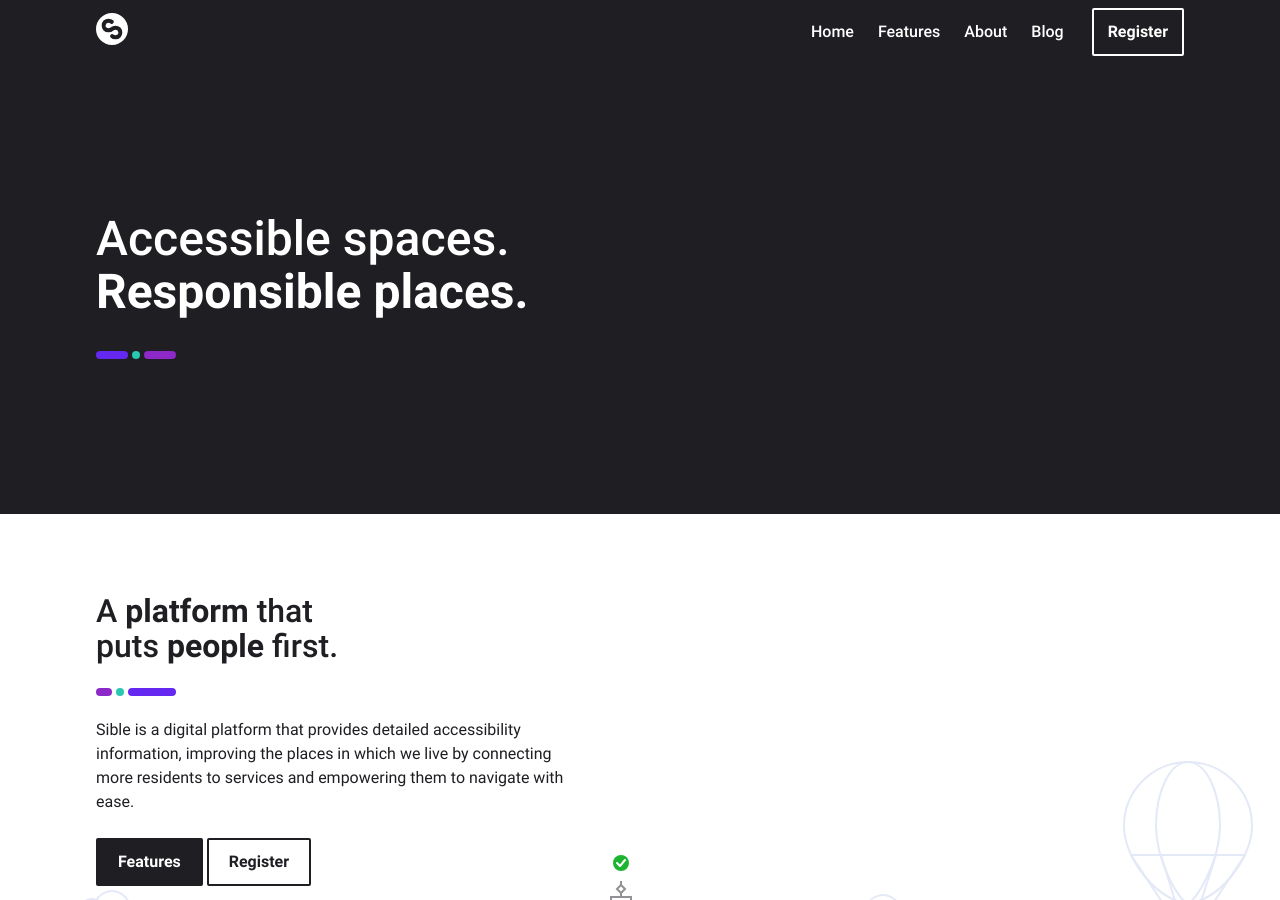
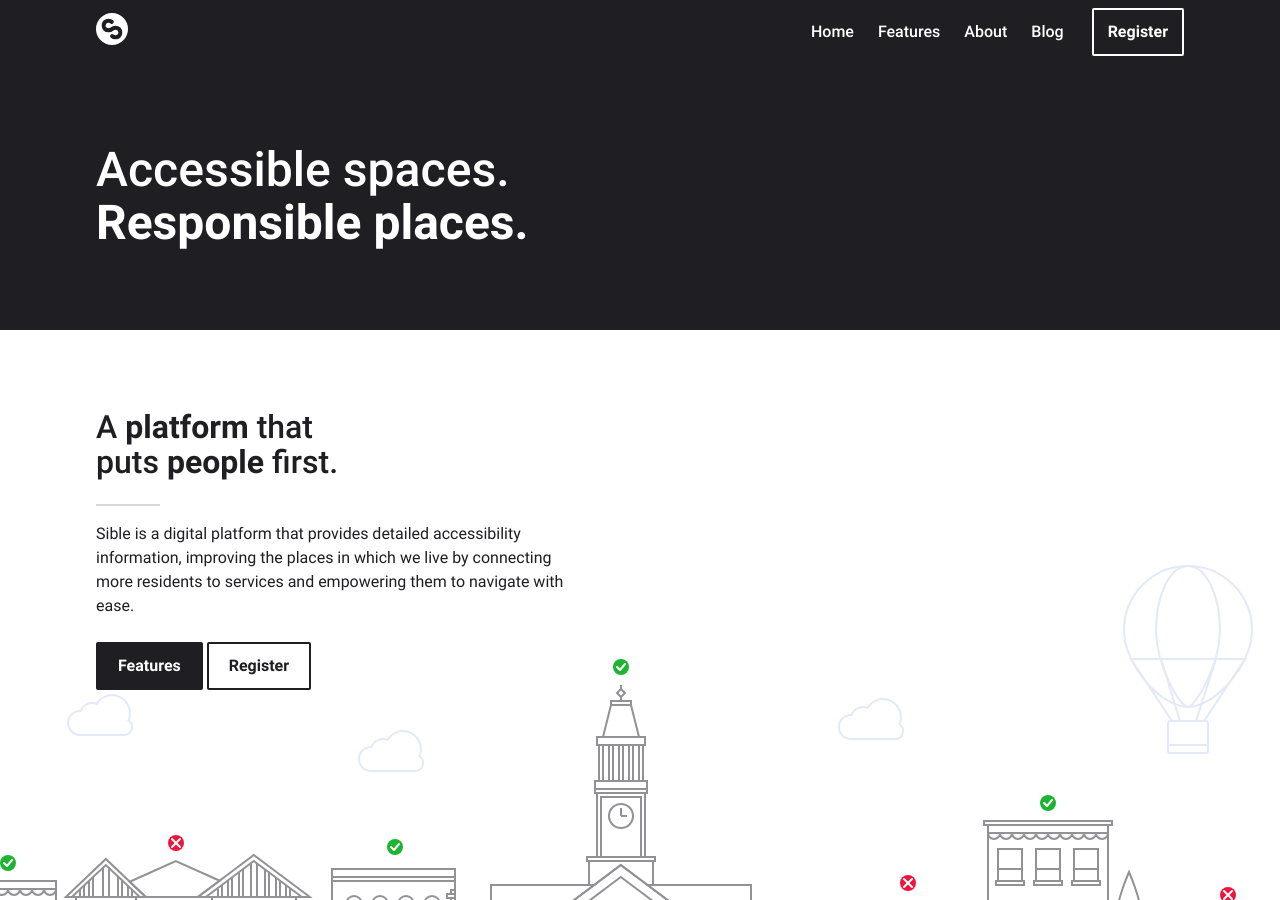
Before and after one commit to scottdejonge/sible.org, a Jekyll site: the page built from pages/index.html, in a window 1280 px wide and 900 px high. Built offline with Jekyll 4.4.1, drawn with Linux system fonts in a browser that asks for light colours.

Commit message:
Dividers

```diff
--- a/_includes/section/page-header.html
+++ b/_includes/section/page-header.html
@@ -2,9 +2,7 @@
   <div class="section-inner padding-vertical-xl background-dark color-white">
     <div class="container">
       <h1 class="title title-xl font-weight-bold no-margin">{{ page.title }}</h1>
-      <div class="margin-vertical-xs">
-        {% include svg/line-4.svg %}
-      </div>
+        <hr class="divider">
       {% if page.description %}
         <p class="lead max-width-30rem">{{ page.description }}</p>
       {% endif %}
--- a/assets/css/component/divider.css
+++ b/assets/css/component/divider.css
@@ -1,6 +1,7 @@
 .divider {
+  margin-top: var(--gutter);
+  margin-bottom: var(--gutter);
   margin-left: 0;
-  margin-bottom: 0;
-  width: 4rem;
+  width: 2rem;
   background: var(--border-color);
 }
--- a/pages/about.html
+++ b/pages/about.html
@@ -12,6 +12,7 @@ permalink: /about/
 
       <div class="max-width-30rem margin-bottom-l">
         <h2 class="title title-m">Making life<br>easier for everybody.</h2>
+        <hr class="divider">
         <p>Sible isn’t simply a map, or a tool that is designed specifically for disability. It brings all available information together in one place to cater to people with varied needs.</p>
       </div>
 
--- a/pages/index.html
+++ b/pages/index.html
@@ -7,13 +7,12 @@ permalink: /
 ---
 
 <section class="section">
-  <div class="section-inner padding-vertical-xl background-dark color-white height-50">
+  <div class="section-inner padding-vertical-xl background-dark color-white tile">
     <div class="container">
       <h1 class="title title-xl">
         <span class="font-weight-medium">Acces<em>sible</em> spaces.</span><br>
         <span class="font-weight-bold">Respon<em>sible</em> places.</span>
       </h1>
-      {% include svg/line-1.svg %}
     </div>
   </div>
 </section>
@@ -23,7 +22,7 @@ permalink: /
     <div class="container">
       <div class="max-width-s">
         <h2 class="title title-l">A <strong>platform</strong> that<br>puts <strong>people</strong> first.</h2>
-        {% include svg/line-2.svg %}
+        <hr class="divider">
         <p class="max-width-30rem">Sible is a digital platform that provides detailed accessibility information, improving the places in which we live by connecting more residents to services and empowering them to navigate with ease.</p>
         <p class="margin-top-s">
           <a href="{{ site.baseurl }}/features" class="button button-dark">Features</a>
@@ -40,7 +39,7 @@ permalink: /
 
       <div class="max-width-s margin-bottom-m">
         <h2 class="title title-l">Better <strong>access</strong><br>benefits <strong>everyone</strong>.</h2>
-        {% include svg/line-4.svg %}
+        <hr class="divider">
         <p class="max-width-30rem">Sible is a digital platform that provides detailed accessibility information, improving the places in which we live by connecting more residents to services and empowering them to navigate with ease.</p>
         <p class="margin-top-s">
           <a href="{{ site.baseurl }}/about" class="button button-dark">About</a>
```
